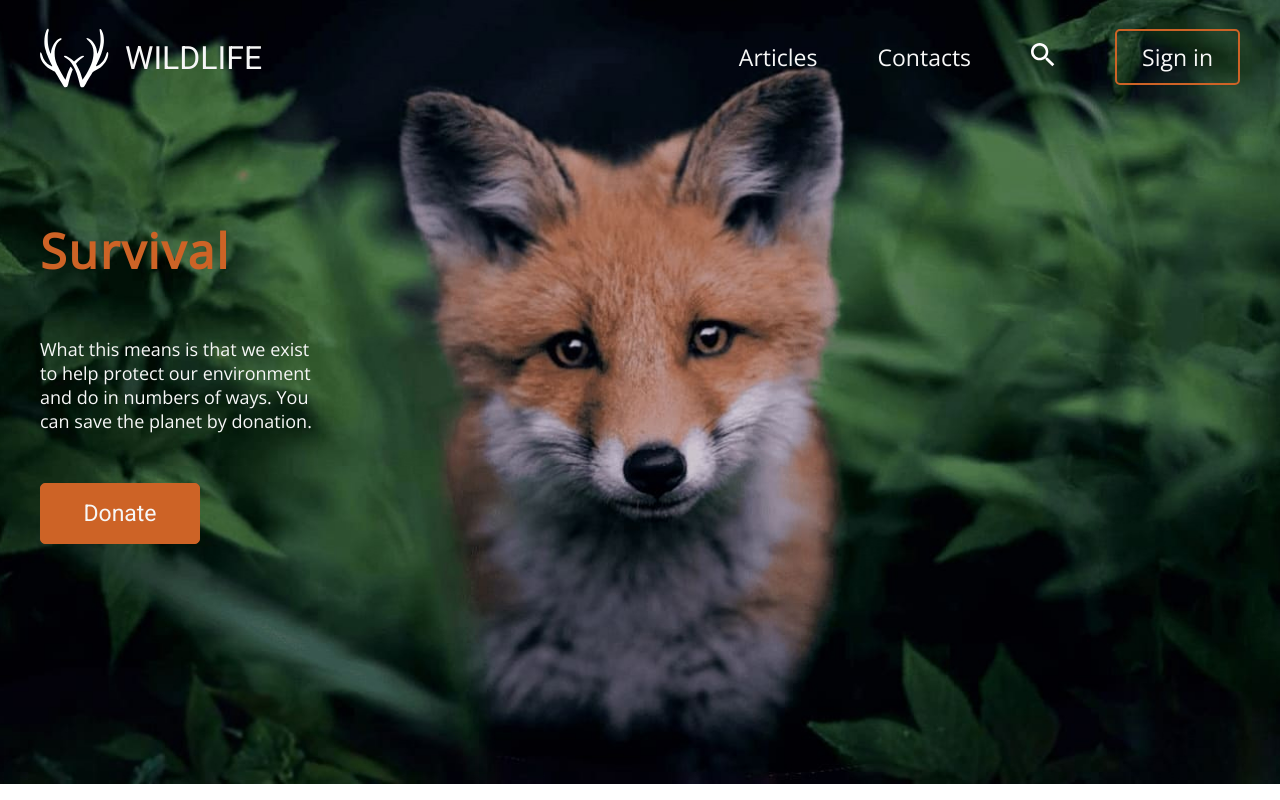
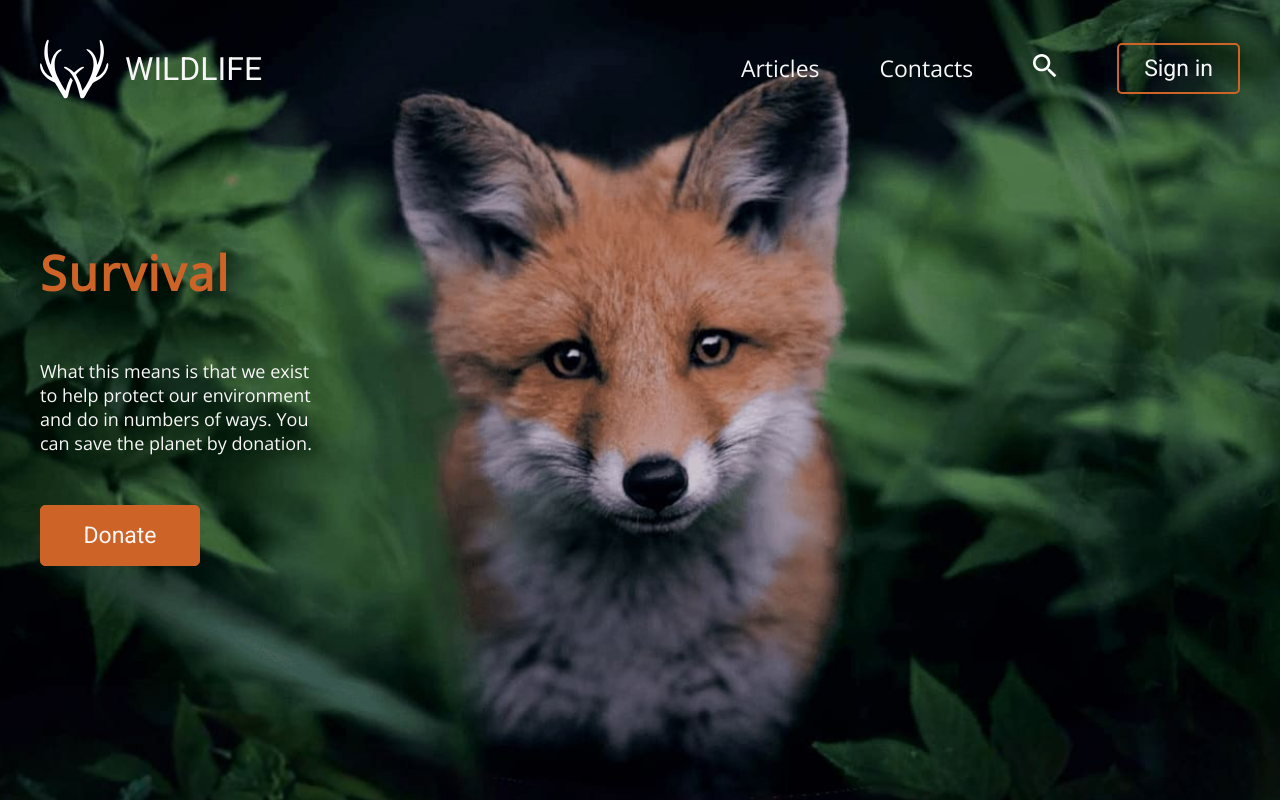
Before and after one commit to loveLightning/wildlife, a plain HTML site: page index.html in a window 1280 px wide. Shown: the top 800 px of the page. Drawn offline with nearby package versions, Linux system fonts and the light colour scheme.

Commit message:
fix code 4

```diff
--- a/css/style.scss
+++ b/css/style.scss
@@ -106,6 +106,10 @@ input {
         border-radius: 5px;
         padding: 10px 25px;
         transition: 0.4s ease all;
+        background-color: rgba(28,28,28,0);
+        color: #F7F7F7;
+        font-family: 'Roboto';
+        font-size: 23px;
     }
 
     &__link_border:hover {
--- a/index.html
+++ b/index.html
@@ -47,7 +47,7 @@
                   />
               </li>
               <li class="header__item">
-                <a class="header__link header__link_border" href="#">Sign in</a>
+                <button class="header__link header__link_border" href="#">Sign in</button>
               </li>
             </ul>
           </div>
```
Also changed, not shown: css/style.css.
